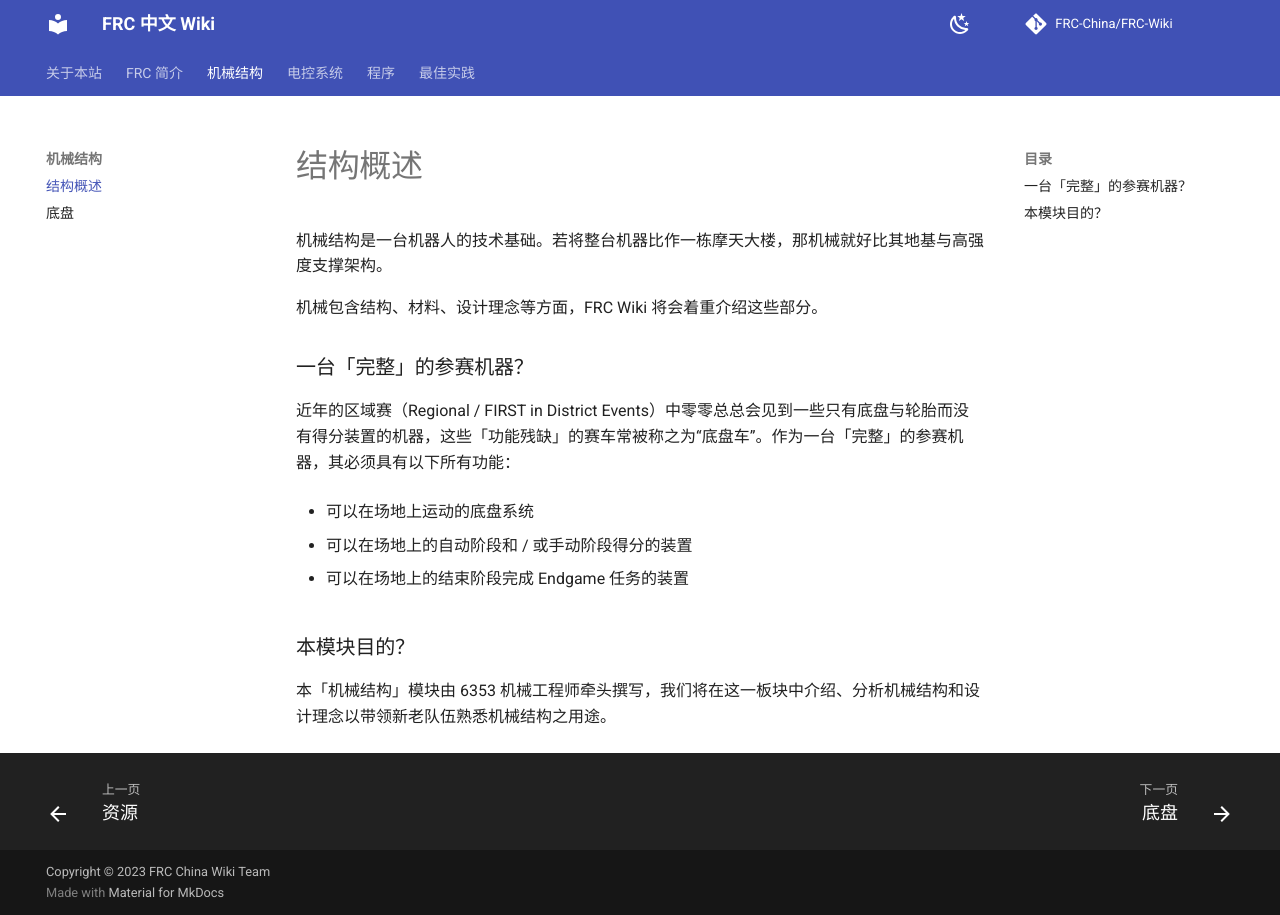
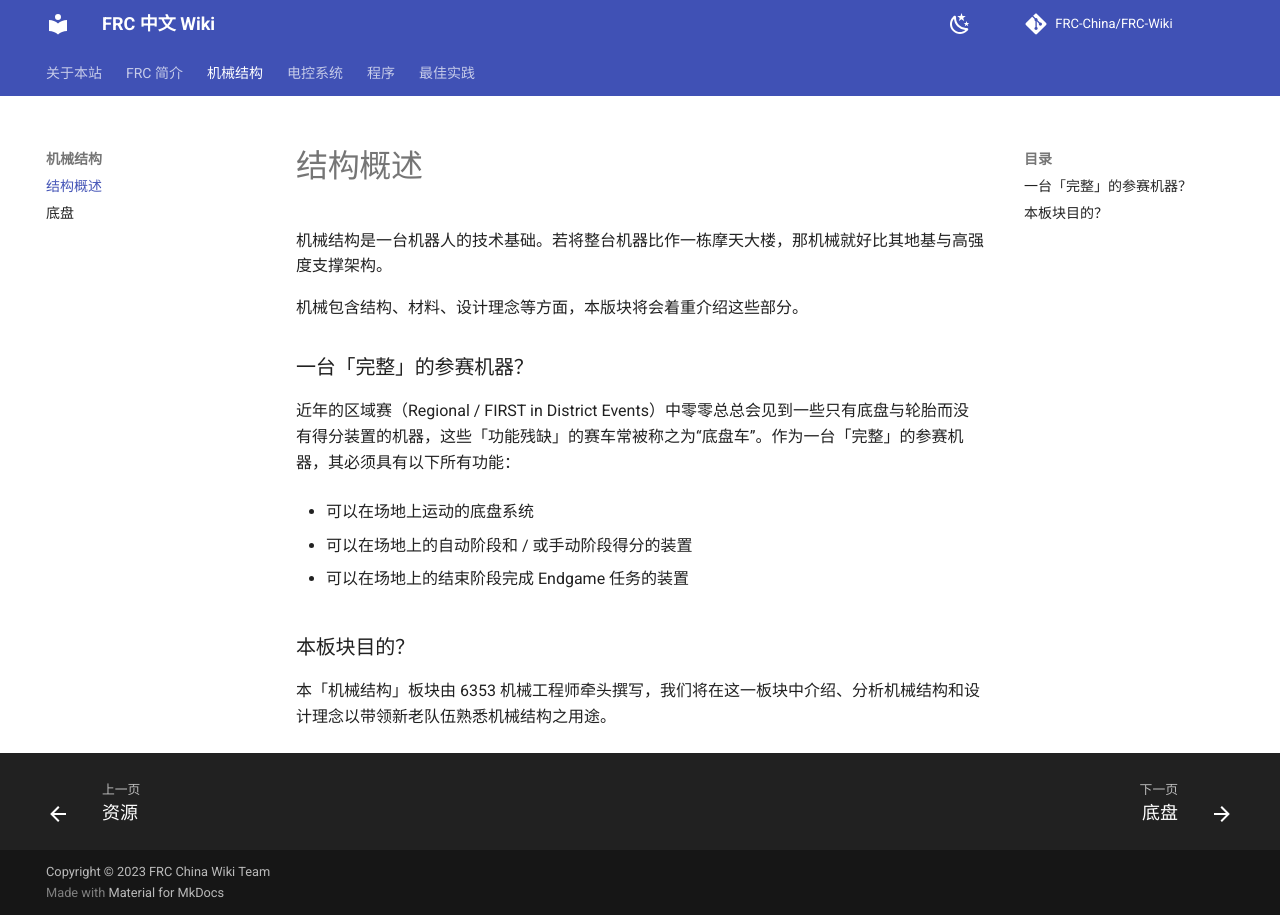
Before and after one commit to FRC-China/FRC-Wiki, an MkDocs documentation site: the page built from docs/structure/overview.md, in a window 1280 px wide. Built offline with MkDocs 1.6.1 and Material for MkDocs 9.7.7, drawn with Linux system fonts in a browser that asks for light colours; comment, search, counter and statistics services are not loaded.

Commit message:
fix(structure/.): 修改若干用词与标点问题

```diff
--- a/docs/structure/overview.md
+++ b/docs/structure/overview.md
@@ -2,7 +2,7 @@
 
 机械结构是一台机器人的技术基础。若将整台机器比作一栋摩天大楼，那机械就好比其地基与高强度支撑架构。
 
-机械包含结构、材料、设计理念等方面，FRC Wiki 将会着重介绍这些部分。
+机械包含结构、材料、设计理念等方面，本版块将会着重介绍这些部分。
 
 ### 一台「完整」的参赛机器？
 
@@ -14,6 +14,6 @@
 
 - 可以在场地上的结束阶段完成 Endgame 任务的装置
 
-### 本模块目的？
+### 本板块目的？
 
-本「机械结构」模块由 6353 机械工程师牵头撰写，我们将在这一板块中介绍、分析机械结构和设计理念以带领新老队伍熟悉机械结构之用途。
+本「机械结构」板块由 6353 机械工程师牵头撰写，我们将在这一板块中介绍、分析机械结构和设计理念以带领新老队伍熟悉机械结构之用途。
```
Also changed, not shown: docs/structure/chassis.md (+3 -3 lines).
